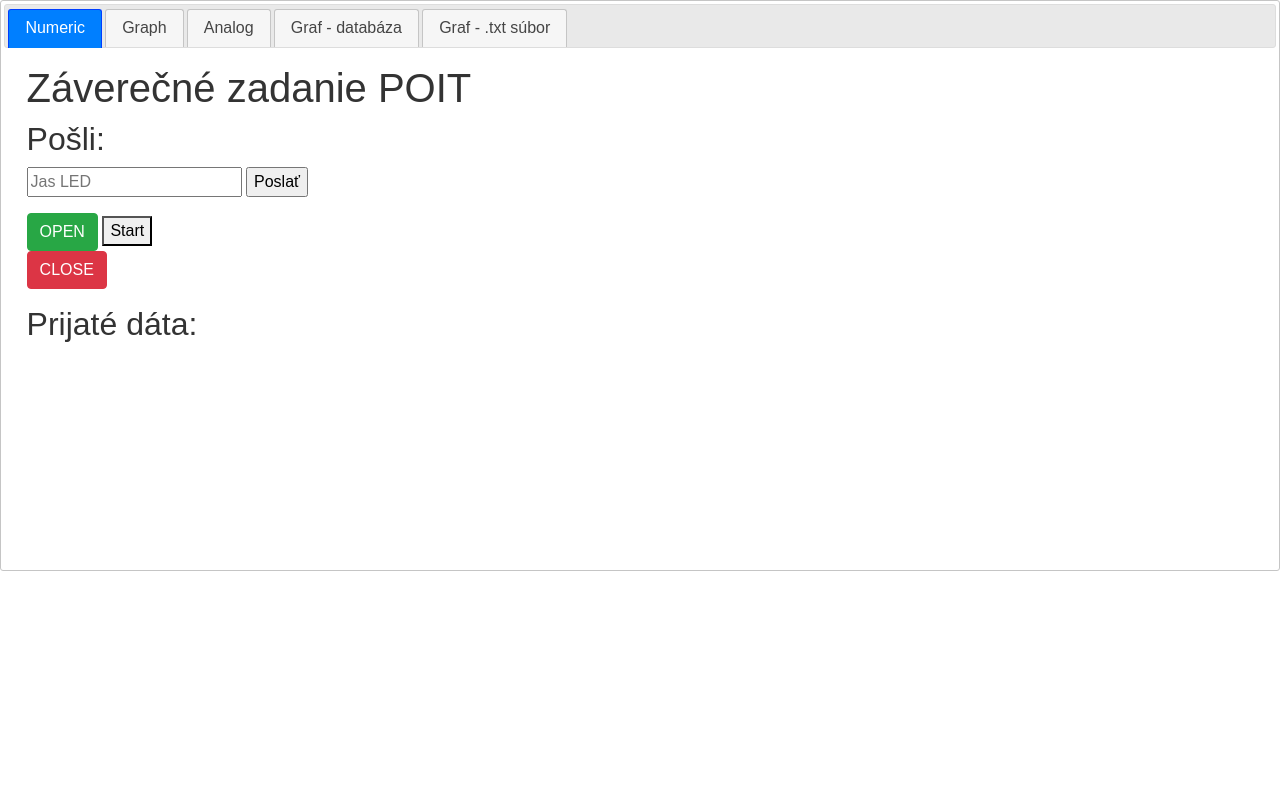
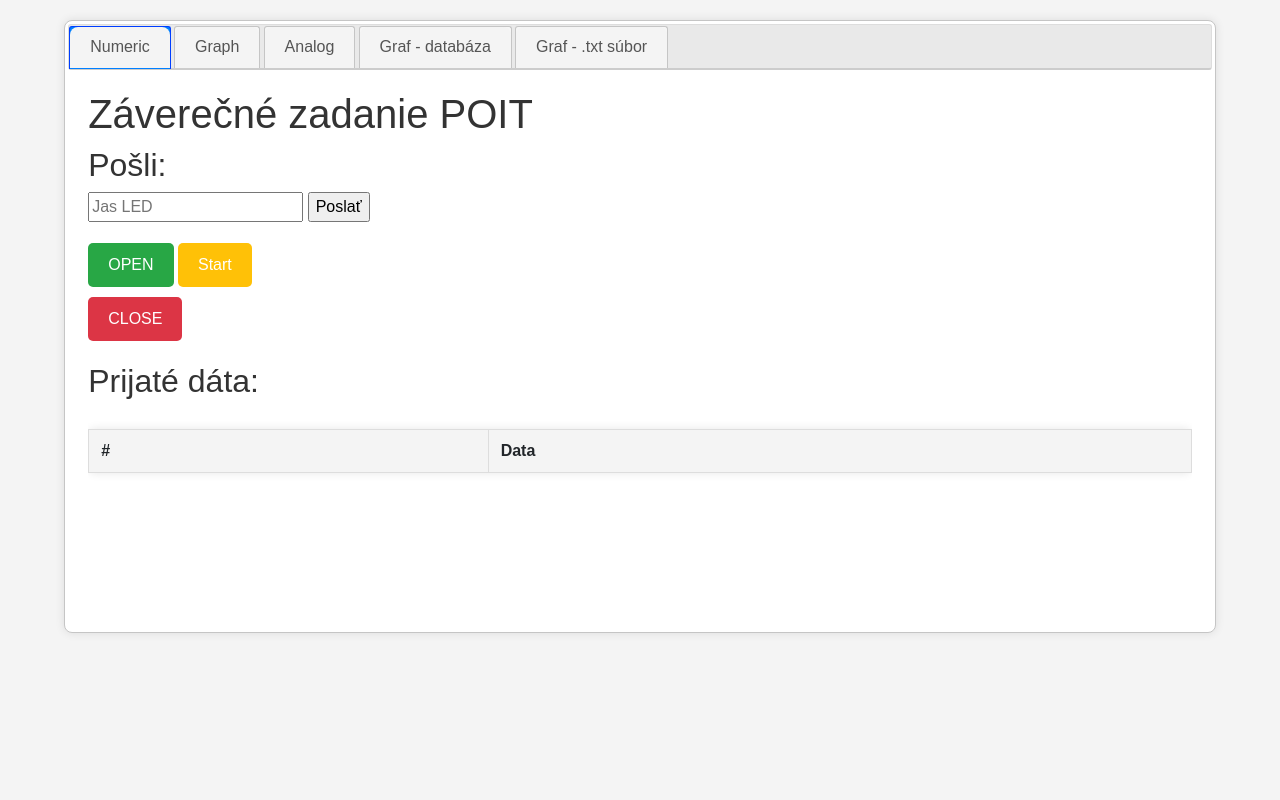
Before and after one commit to xsedlacek/POITskuska, a Flask app: page / in a window 1280 px wide. Run offline with Flask 3, Linux system fonts and the light colour scheme; lists and menus that the app fills with data are empty; some libraries are stand-ins or nearby versions.

Commit message:
dokoncenie a komentovanie kodu

```diff
--- a/app.py
+++ b/app.py
@@ -17,6 +17,7 @@ socketio = SocketIO(app, async_mode=async_mode)
 thread = None
 thread_lock = Lock()
 
+#ziskanie pristupovych udajov do DB
 config = ConfigParser.ConfigParser()
 config.read('config.cfg')
 myhost = config.get('mysqlDB', 'host')
@@ -40,50 +41,52 @@ def background_thread(args):
           dbV = 'stop'
         if ser.in_waiting > 0:
             line = ser.readline().decode('utf-8').rstrip()
+        #spustenie monitorovania
         if dbV == 'start':
+            #vytvaranie json objektu
           dataDict = {
             "x": count,
             "y": int(line)
             }
           dataList.append(dataDict)
         else:
-            print(str(dataList))
             if len(dataList)>0:
+                #zapis do suboru
                 fuj = str(dataList).replace("'", "\"")
-                dataJsonString = json.dumps(dataList, ensure_ascii=False)
-                print(dataJsonString)
                 fo = open("static/files/test.txt","a+")
-                fo.write("%s\r\n" %dataJsonString)
+                fo.write("%s\r\n" %fuj)
+                #zapis do DB
                 cursor = db.cursor()
                 cursor.execute("SELECT MAX(id) FROM zadanie")
                 maxid = cursor.fetchone()
                 cursor.execute("INSERT INTO zadanie (id,hodnoty) VALUES (%s,%s)", (maxid[0]+1,fuj))
                 db.commit()
+
                 dataList = []
                 count = 0
-            print(str(dataList))
         time.sleep(2)
         socketio.emit('my_response',
                       {'data': line, 'count': count},
                       namespace='/test')
         count+=1
     db.close()
+
 @app.route('/', methods=['GET', 'POST'])
 def hello():
     return render_template('tabs.html')
-
+#nacitanie zo suboru
 @app.route('/read/<string:num>', methods=['GET', 'POST'])
 def readmyfile(num):
     fo = open("static/files/test.txt","r")
     rows = fo.readlines()
     return rows[int(num)-1]
-
+#nacitanie z DB
 @app.route('/dbdata/<string:num>', methods=['GET', 'POST'])
 def dbdata(num):
   db = MySQLdb.connect(host=myhost,user=myuser,passwd=mypasswd,db=mydb)
   cursor = db.cursor()
   print(num)
-  cursor.execute("SELECT hodnoty FROM  zadanie WHERE id=%s", num)
+  cursor.execute("SELECT hodnoty FROM  zadanie WHERE id=%s", (num,))
   rv = cursor.fetchone()
   return str(rv[0])
 
@@ -92,18 +95,19 @@ def disconnect_request():
     emit('my_response',
          {'data': 'Disconnected!', 'count': session['receive_count']})
     disconnect()
-
+#pripojenie na websocket a vytvorenie background thread
 @socketio.on('connect', namespace='/test')
 def connect():
     global thread
     with thread_lock:
         if thread is None:
             thread = socketio.start_background_task(target=background_thread,args=session._get_current_object())
-
+#spustenie monitorovania
 @socketio.on('db_event', namespace='/test')
 def db_message(message):
     session['db_value'] = message['value']
 
+#odpojenie od websocketu
 @socketio.on('disconnect', namespace='/test')
 def test_disconnect():
     print('Client disconnected', request.sid)
--- a/templates/tabs.html
+++ b/templates/tabs.html
@@ -9,6 +9,115 @@
   <script src="static/libs/plotly-latest.min.js"></script>
   <script src="static/libs/gauge.min.js"></script>
   <link rel="stylesheet" href="https://cdn.jsdelivr.net/npm/bootstrap@4.0.0/dist/css/bootstrap.min.css" integrity="sha384-Gn5384xqQ1aoWXA+058RXPxPg6fy4IWvTNh0E263XmFcJlSAwiGgFAW/dAiS6JXm" crossorigin="anonymous">
+  <style>
+        body {
+  font-family: 'Segoe UI', Tahoma, Geneva, Verdana, sans-serif;
+  margin: 0;
+  padding: 0;
+  background-color: #f4f4f4;
+}
+
+#tabs {
+  width: 90%;
+  margin: 20px auto;
+  background-color: #fff;
+  border-radius: 8px;
+  box-shadow: 0 0 10px rgba(0, 0, 0, 0.1);
+}
+
+#tabs ul {
+  list-style-type: none;
+  margin: 0;
+  padding: 0;
+  border-bottom: 2px solid #ccc;
+}
+
+#tabs ul li {
+  display: inline-block;
+}
+
+#tabs ul li a {
+  text-decoration: none;
+  color: #555;
+  padding: 10px 20px;
+  border-radius: 8px 8px 0 0;
+  background-color: #f4f4f4;
+  transition: background-color 0.3s ease;
+}
+
+#tabs ul li a:hover {
+  background-color: #e0e0e0;
+}
+
+#tabs > div {
+  padding: 20px;
+}
+
+table {
+  width: 100%;
+  border-collapse: collapse;
+  margin-top: 20px;
+  background-color: #fff;
+  border-radius: 8px;
+  box-shadow: 0 0 10px rgba(0, 0, 0, 0.1);
+}
+
+th, td {
+  padding: 12px;
+  border: 1px solid #ddd;
+  text-align: left;
+}
+
+th {
+  background-color: #f4f4f4;
+}
+
+.btn {
+  display: inline-block;
+  padding: 10px 20px;
+  margin: 5px 0;
+  border: none;
+  border-radius: 5px;
+  cursor: pointer;
+  transition: background-color 0.3s ease;
+}
+
+.btn-success {
+  background-color: #28a745;
+  color: #fff;
+}
+
+.btn-success:hover {
+  background-color: #218838;
+}
+
+.btn-danger {
+  background-color: #dc3545;
+  color: #fff;
+}
+
+.btn-danger:hover {
+  background-color: #c82333;
+}
+
+.btn-primary {
+  background-color: #007bff;
+  color: #fff;
+}
+
+.btn-primary:hover {
+  background-color: #0069d9;
+}
+
+#buttonVal {
+  background-color: #ffc107;
+  color: #fff;
+}
+
+#buttonVal:hover {
+  background-color: #e0a800;
+}
+    </style>
   <script>
     $(function() {
       $("#tabs").tabs({
@@ -59,12 +168,7 @@
         socket.on('my_response', function(msg) {
           if (isLoggingEnabled) {
             console.log(msg.data);
-            $('#log').append('Received #' + msg.count + ': ' + msg.data + '<br>').html();
-            $('#log').scrollTop = $('#log').scrollHeight;
-            $('#log2').append('Received #' + msg.count + ': ' + msg.data + '<br>').html();
-            $('#log2').scrollTop = $('#log2').scrollHeight;
-            $('#log3').append('Received #' + msg.count + ': ' + msg.data + '<br>').html();
-            $('#log3').scrollTop = $('#log3').scrollHeight;
+            addMessageToTable(msg);
 
             gauge.value = msg.data;
 
@@ -112,7 +216,7 @@
             const id = document.getElementById('id').value;
             console.log(id);
             url = "http://127.0.0.1:5000/read/"+id;
-            fetchDataAndRenderChart(url,'#plotDivFile');
+            fetchDataAndRenderChart(url,'#plotDivFile','#logTable5');
         });
 
         document.getElementById('database').addEventListener('submit', function(event) {
@@ -120,24 +224,36 @@
             const id = document.getElementById('valueDB').value;
             console.log(id);
             url = "http://127.0.0.1:5000/dbdata/"+id;
-            fetchDataAndRenderChart(url,'#plotDivDB');
+            fetchDataAndRenderChart(url,'#plotDivDB','#logTable4');
         });
 
       });
     });
 
+        function addMessageToTable(msg) {
+            var newRow = '<tr><td>' + msg.count + '</td><td>' + msg.data + '</td></tr>';
+            $('#logTable tbody').append(newRow);
+        }
 
-
-        async function fetchDataAndRenderChart(url,div) {
+        async function fetchDataAndRenderChart(url,div,table) {
             try {
                 const response = await fetch(url);
                 if (!response.ok) {
                     throw new Error('Network response was not ok');
                 }
                 const jsonData = await response.json();
+
+                while ($(table + ' tbody').firstChild) {
+                  $(table + ' tbody').removeChild(tbody.firstChild);
+                }
+                jsonData.forEach(obj => {
+                    var newRow = '<tr><td>' + obj.x + '</td><td>' + obj.y + '</td></tr>';
+                    $(table + ' tbody').append(newRow);
+                });
                 const xData = jsonData.map(point => point.x);
                 const yData = jsonData.map(point => Number(point.y));
                 renderChart(xData, yData,div);
+
             } catch (error) {
                 console.error('Error fetching or parsing data:', error);
             }
@@ -188,41 +304,95 @@
 			  <input type="submit"  value="Poslať">
 			</form>
       <button type="button" class="btn btn-success" id="connectButton">OPEN</button>
-			<button id="buttonVal" type="submit" value="start">Start</button>
-      <form id="disconnect" method="POST" action="#">
-			  <button type="submit" class="btn btn-danger">CLOSE</button>
-			</form>
+<button id="buttonVal" type="submit" class="btn" value="start">Start</button>
+<form id="disconnect" method="POST" action="#">
+  <button type="submit" class="btn btn-danger">CLOSE</button>
+</form>
+
 
 			<h2>Prijaté dáta:</h2>
-			<div id="log" style="height:200px; overflow-y:auto;"></div>
+			<div id="log" style="height:200px; overflow-y:auto;">
+      <table id="logTable">
+        <thead>
+            <tr>
+                <th>#</th>
+                <th>Data</th>
+            </tr>
+        </thead>
+        <tbody>
+        </tbody>
+    </table></div>
     </div>
 
     <div id="tabs-2">
       <div id="plotdiv" style="width:600px;height:250px;"></div>
       <h2>Hodnoty zo Senzora:</h2>
-      <div id="log2" style="height:200px; overflow-y:auto;"></div>
+      <div id="log2" style="height:200px; overflow-y:auto;">
+      <table id="logTable">
+        <thead>
+            <tr>
+                <th>#</th>
+                <th>Data</th>
+            </tr>
+        </thead>
+        <tbody>
+        </tbody>
+    </table></div>
     </div>
     <div id="tabs-3">
       <canvas id="canvasID"></canvas>
       <h2>Hodnoty zo Senzora:</h2>
-      <div id="log3" style="height:200px; overflow-y:auto;"></div>
+      <div id="log3" style="height:200px; overflow-y:auto;">
+        <table id="logTable">
+          <thead>
+              <tr>
+                <th>#</th>
+                <th>Data</th>
+              </tr>
+          </thead>
+          <tbody>
+          </tbody>
+        </table>
+    </div>
     </div>
     <div id="tabs-4">
       <h1>Graf - databáza</h1>
       <form id="database" method="POST" action="#">
-        <input type="text" name="value" id="valueDB" placeholder="Záznam v databáze">
+        <input type="text" name="value" id="valueDB" placeholder="ID záznamu"required>
         <input type="submit" value="OK">
       </form>
       <div id="plotDivDB" style="width:600px;height:250px;"></div>
+        <table id="logTable4">
+          <thead>
+              <tr>
+                <th>#</th>
+                <th>Data</th>
+              </tr>
+          </thead>
+          <tbody>
+          </tbody>
+        </table>
+
     </div>
     <div id="tabs-5">
       <h1>Graf - .txt súbor</h1>
       <form id="fileForm">
-        <label for="id">Zadaj ID zaznamu:</label>
-        <input type="text" id="id" name="id" required>
-        <button type="submit">Odoslať</button>
+
+        <input type="text" id="id" name="id" placeholder="ID záznamu" required>
+        <input type="submit" value="OK">
       </form>
       <div id="plotDivFile" style="width:600px;height:250px;"></div>
+        <table id="logTable5">
+          <thead>
+              <tr>
+                <th>#</th>
+                <th>Data</th>
+              </tr>
+          </thead>
+          <tbody>
+          </tbody>
+        </table>
+
     </div>
   </div>
 </body>
```
Also changed, not shown: static/files/test.txt (+4 -0 lines).
